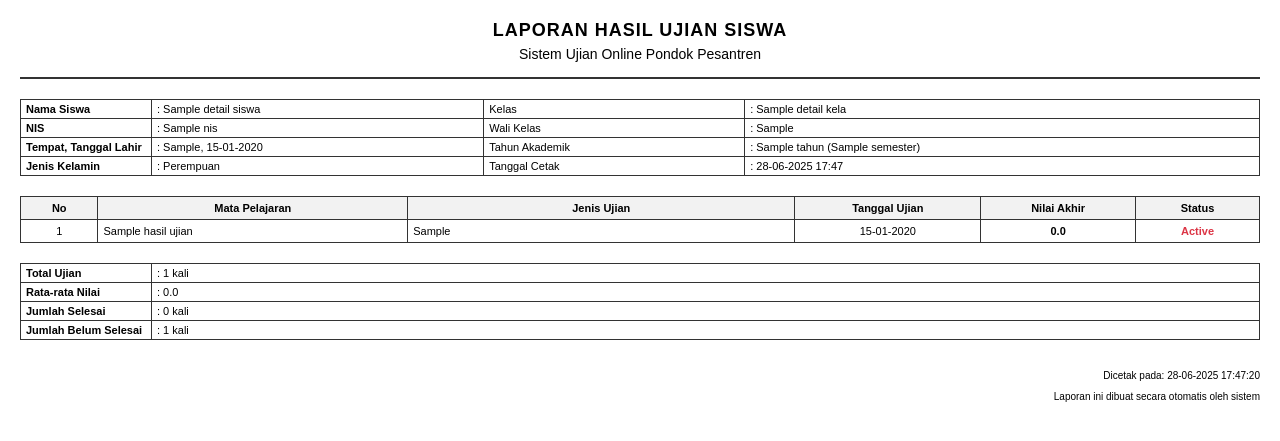
After one commit to v3nd3tt4/ujianonlineponpes, a CodeIgniter app: the page made by application/views/siswa/laporan_hasil_ujian/laporan_pdf.php in a window 1280 px wide. The commit adds this page. Shown: the top 441 px of the page. Run offline with CodeIgniter, Linux system fonts and the light colour scheme; tables that the repository leaves empty hold one stand-in row (values such as "Sample post"); the template is opened without the code that fills it: most values are stand-ins (such as "Sample title", 1, 10 or a date in 2020).

Commit message:
laporan hasil ujian

```diff
--- a/application/views/siswa/kelas/index.php
+++ b/application/views/siswa/kelas/index.php
@@ -36,7 +36,7 @@
 											<tr>
 												<td><?= $no++ ?></td>
 												<td><?= htmlspecialchars($kelas->nama_kelas) ?></td>
-												<td><?= htmlspecialchars($kelas->tahun) ?> - <?= htmlspecialchars($kelas->semester) ?></td>
+												<td><?= htmlspecialchars($kelas->tahun) ?></td>
 												<td><?= htmlspecialchars($kelas->wali_kelas) ?></td>
 												<td><?= htmlspecialchars($kelas->keterangan) ?></td>
 												<td>
--- /dev/null
+++ b/application/views/siswa/laporan_hasil_ujian/laporan_pdf.php
@@ -0,0 +1,217 @@
+<!DOCTYPE html>
+<html lang="en">
+
+<head>
+	<meta charset="UTF-8">
+	<title>Laporan Hasil Ujian Siswa</title>
+	<style>
+		body {
+			font-family: Arial, sans-serif;
+			margin: 20px;
+			font-size: 12px;
+		}
+
+		.header {
+			text-align: center;
+			margin-bottom: 20px;
+			border-bottom: 2px solid #333;
+			padding-bottom: 10px;
+		}
+
+		.header h2 {
+			margin: 0;
+			font-size: 18px;
+			font-weight: bold;
+			letter-spacing: 1px;
+		}
+
+		.header h3 {
+			margin: 5px 0;
+			font-size: 14px;
+			font-weight: normal;
+		}
+
+		.info-section {
+			margin-bottom: 20px;
+		}
+
+		.info-table {
+			width: 100%;
+			border-collapse: collapse;
+			margin-bottom: 15px;
+		}
+
+		.info-table td {
+			padding: 3px 5px;
+			vertical-align: top;
+		}
+
+		.info-table td:first-child {
+			font-weight: bold;
+			width: 120px;
+		}
+
+		table {
+			width: 100%;
+			border-collapse: collapse;
+			margin-bottom: 20px;
+			font-size: 11px;
+		}
+
+		th,
+		td {
+			border: 1px solid #333;
+			padding: 5px;
+			text-align: left;
+		}
+
+		th {
+			background: #f2f2f2;
+			font-weight: bold;
+			text-align: center;
+		}
+
+		.footer {
+			text-align: right;
+			font-size: 10px;
+			margin-top: 30px;
+		}
+
+		.no-data {
+			text-align: center;
+			color: #888;
+			font-style: italic;
+			padding: 20px;
+		}
+
+		.nilai {
+			text-align: center;
+			font-weight: bold;
+		}
+
+		.status-lulus {
+			color: #28a745;
+			font-weight: bold;
+		}
+
+		.status-tidak-lulus {
+			color: #dc3545;
+			font-weight: bold;
+		}
+	</style>
+</head>
+
+<body>
+	<div class="header">
+		<h2>LAPORAN HASIL UJIAN SISWA</h2>
+		<h3>Sistem Ujian Online Pondok Pesantren</h3>
+	</div>
+
+	<div class="info-section">
+		<table class="info-table">
+			<tr>
+				<td>Nama Siswa</td>
+				<td>: <?= $detail_siswa->nama ?></td>
+				<td>Kelas</td>
+				<td>: <?= $detail_kelas->nama_kelas ?></td>
+			</tr>
+			<tr>
+				<td>NIS</td>
+				<td>: <?= $detail_siswa->nis ?></td>
+				<td>Wali Kelas</td>
+				<td>: <?= $detail_kelas->wali_kelas ?></td>
+			</tr>
+			<tr>
+				<td>Tempat, Tanggal Lahir</td>
+				<td>: <?= $detail_siswa->tempat_lahir ?>, <?= date('d-m-Y', strtotime($detail_siswa->tanggal_lahir)) ?></td>
+				<td>Tahun Akademik</td>
+				<td>: <?= $detail_kelas->tahun ?> (<?= $detail_kelas->semester ?>)</td>
+			</tr>
+			<tr>
+				<td>Jenis Kelamin</td>
+				<td>: <?= $detail_siswa->jenis_kelamin == 'L' ? 'Laki-laki' : 'Perempuan' ?></td>
+				<td>Tanggal Cetak</td>
+				<td>: <?= date('d-m-Y H:i') ?></td>
+			</tr>
+		</table>
+	</div>
+
+	<?php if (!empty($hasil_ujian)): ?>
+		<table>
+			<thead>
+				<tr>
+					<th width="5%">No</th>
+					<th width="20%">Mata Pelajaran</th>
+					<th width="25%">Jenis Ujian</th>
+					<th width="12%">Tanggal Ujian</th>
+					<th width="10%">Nilai Akhir</th>
+					<th width="8%">Status</th>
+					<!-- <th width="20%">Keterangan</th> -->
+				</tr>
+			</thead>
+			<tbody>
+				<?php $no = 1; foreach ($hasil_ujian as $row): ?>
+					<tr>
+						<td style="text-align: center;"><?= $no++ ?></td>
+						<td><?= $row->nama_matapelajaran ?></td>
+						<td><?= $row->jenis_ujian ?></td>
+						<td style="text-align: center;"><?= date('d-m-Y', strtotime($row->tanggal_ujian)) ?></td>
+						<td class="nilai"><?= number_format($row->nilai_akhir, 1) ?></td>
+						<td style="text-align: center;">
+							<?php if ($row->status == 'selesai'): ?>
+								<span class="status-lulus">Selesai</span>
+							<?php else: ?>
+								<span class="status-tidak-lulus"><?= ucfirst($row->status) ?></span>
+							<?php endif; ?>
+						</td>
+						<!-- <td>
+							<?php
+							if ($row->nilai_akhir >= 75) {
+								echo "Sangat Baik";
+							} elseif ($row->nilai_akhir >= 60) {
+								echo "Baik";
+							} elseif ($row->nilai_akhir >= 40) {
+								echo "Cukup";
+							} else {
+								echo "Kurang";
+							}
+							?>
+						</td> -->
+					</tr>
+				<?php endforeach; ?>
+			</tbody>
+		</table>
+
+		<div style="margin-top: 20px;">
+			<table class="info-table">
+				<tr>
+					<td>Total Ujian</td>
+					<td>: <?= count($hasil_ujian) ?> kali</td>
+				</tr>
+				<tr>
+					<td>Rata-rata Nilai</td>
+					<td>: <?= number_format(array_sum(array_column($hasil_ujian, 'nilai_akhir')) / count($hasil_ujian), 1) ?></td>
+				</tr>
+				<tr>
+					<td>Jumlah Selesai</td>
+					<td>: <?= count(array_filter($hasil_ujian, function($item) { return $item->status == 'selesai'; })) ?> kali</td>
+				</tr>
+				<tr>
+					<td>Jumlah Belum Selesai</td>
+					<td>: <?= count(array_filter($hasil_ujian, function($item) { return $item->status != 'selesai'; })) ?> kali</td>
+				</tr>
+			</table>
+		</div>
+	<?php else: ?>
+		<div class="no-data">
+			Belum ada data hasil ujian untuk kelas yang dipilih.
+		</div>
+	<?php endif; ?>
+
+	<div class="footer">
+		<p>Dicetak pada: <?= date('d-m-Y H:i:s') ?></p>
+		<p>Laporan ini dibuat secara otomatis oleh sistem</p>
+	</div>
+</body>
+
+</html>
--- a/application/views/template_stisla/sidebar.php
+++ b/application/views/template_stisla/sidebar.php
@@ -136,6 +136,7 @@
 				<li class="<?= $link == 'siswa/profile' ? 'active' : '' ?>"><a class="nav-link" href="<?= base_url() ?>User/profile"><i class="fas fa-user"></i> <span>Profile</span></a></li>
 				<li class="<?= $link == 'siswa/kelas' ? 'active' : '' ?>"><a class="nav-link" href="<?= base_url() ?>User/kelas"><i class="fas fa-users"></i> <span>Kelas</span></a></li>
 				<li class="<?= $link == 'siswa/ujianonline' ? 'active' : '' ?>"><a class="nav-link" href="<?= base_url() ?>User/ujianonline"><i class="fas fa-pencil-alt"></i> <span>Ujian Online</span></a></li>
+				<li class="<?= $link == 'siswa/laporan_hasil_ujian' ? 'active' : '' ?>"><a class="nav-link" href="<?= base_url() ?>user/laporan_hasil_ujian"><i class="fas fa-window-restore"></i> <span>Laporan Hasil Ujian</span></a></li>
 			<?php } ?>
 		</ul>
 
```
Also changed, not shown: application/controllers/User/Laporan_hasil_ujian.php (added, +112 -0 lines), application/views/siswa/laporan_hasil_ujian/index.php (added, +38 -0 lines), application/views/siswa/laporan_hasil_ujian/script.php (added, +29 -0 lines).
